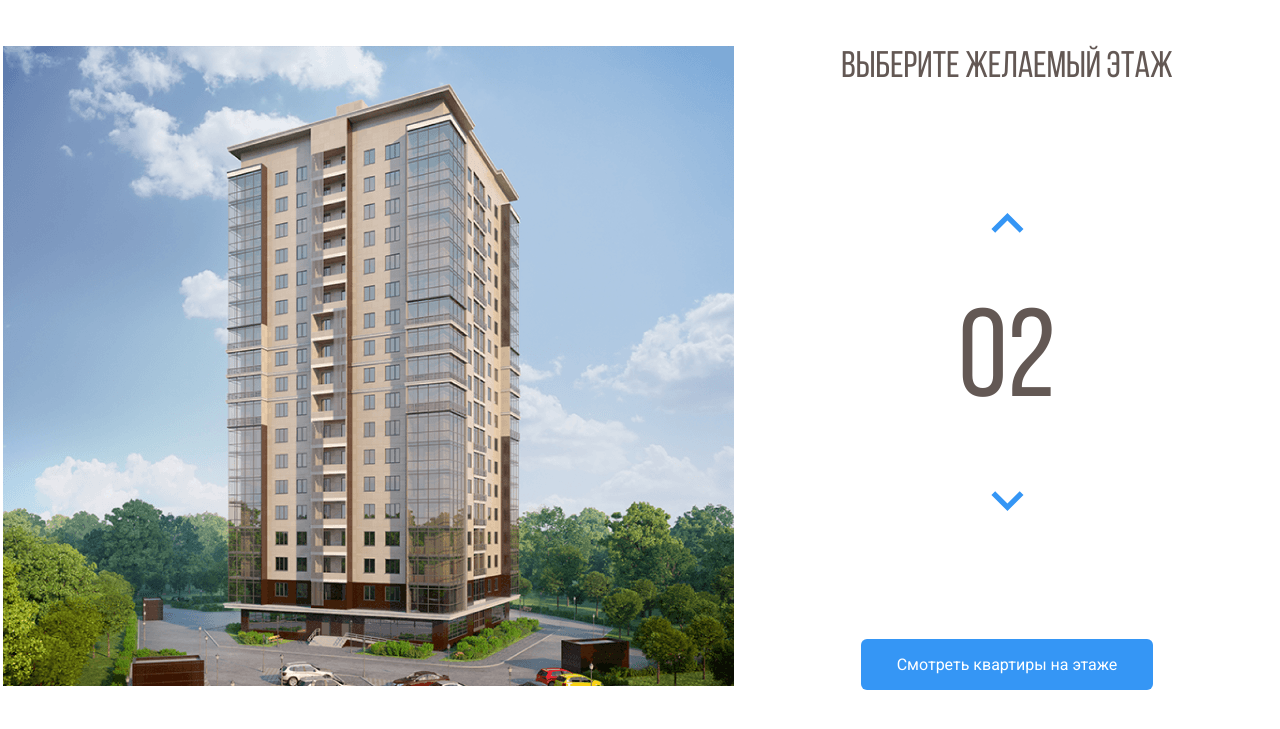
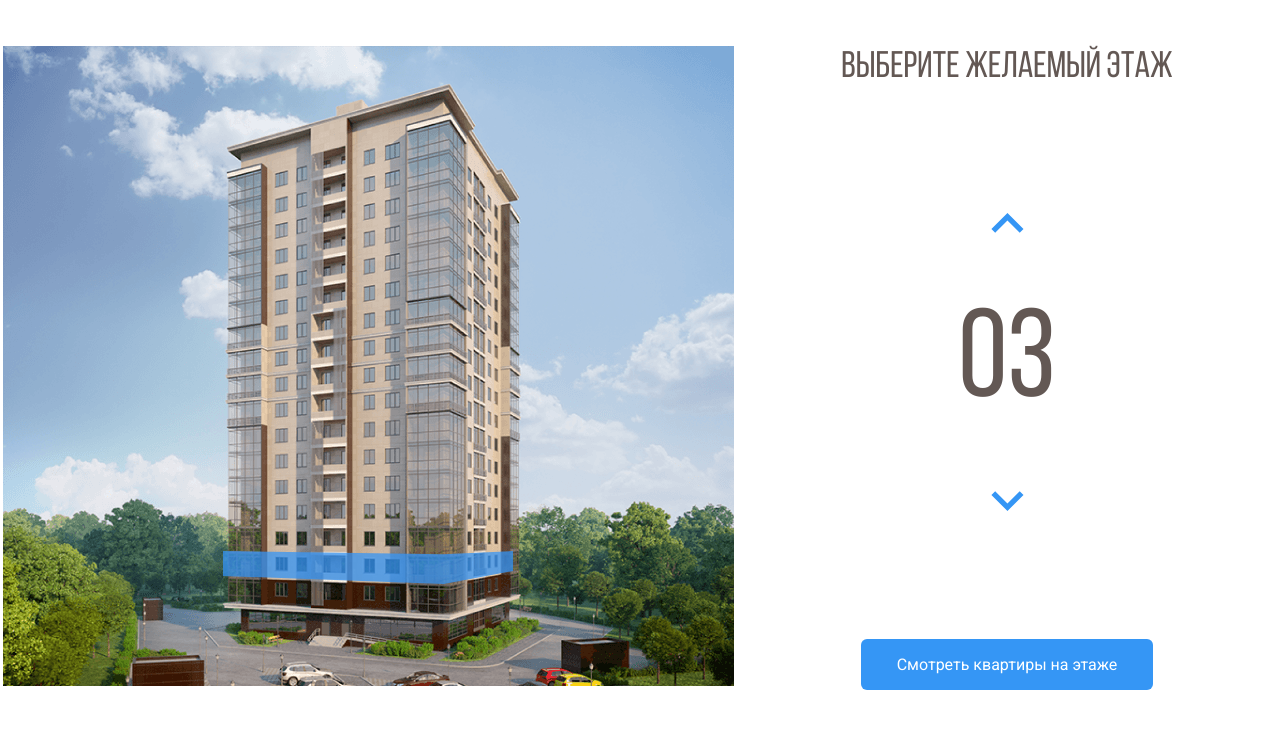
Before and after one commit to mariiazhits/Melody, a plain HTML site: page index.html in a window 1280 px wide. Both pictures are taken after a click on the button 1007 px from the left and 292 px from the top of the page. Shown: the part 67-796 px from the top of the page. Drawn offline with nearby package versions, Linux system fonts and the light colour scheme.

Commit message:
Add files via upload

```diff
--- a/css/style.css
+++ b/css/style.css
@@ -85,6 +85,10 @@
   cursor: pointer;
 }
 
+path.current-floor {
+  opacity: 1;
+}
+
 .main-info {
   flex-grow: 1;
   text-align: center;
--- a/index.html
+++ b/index.html
@@ -46,26 +46,24 @@
       <svg class="home-image" width="734" height="640" viewBox="0 0 734 640" fill="none" xmlns="http://www.w3.org/2000/svg"
         xmlns:xlink="http://www.w3.org/1999/xlink">
         <image id="image0" width="740" height="640" href="img/home.png" />
-        <path d="M222 531L442.8 539L512 525.3V547L443.5 566.7L222 555.7V531Z" fill="#3595F6" fill-opacity="0.75" />
-        <path d="M223 530V505L443.3 508.3L513 505V525L443.7 538L223 530Z" fill="#3595F6" fill-opacity="0.75" />
-        <path d="M223 504V479H444H513V502L445 509L223 504Z" fill="#3595F6" fill-opacity="0.75" />
-        <path d="M223 480V455L444.3 451.3L512 458V480H444" fill="#3595F6" fill-opacity="0.75" />
-        <path d="M223 454V428L444.5 424.7L513 435.7V457L444 450.3L223 454Z" fill="#3595F6" fill-opacity="0.75" />
-        <path d="M222 427V403.3L443 391L514 414V435.3L443 423L222 427Z" fill="#3595F6" fill-opacity="0.75" />
-        <path d="M222 405V380L444.2 363.7L514 392.3V413L443.7 391.3L222 405Z" fill="#3595F6" fill-opacity="0.75" />
-        <path d="M222 380V355L444.5 334.7L514 371.3V392L442 363.3L222 380Z" fill="#3595F6" fill-opacity="0.75" />
-        <path d="M222 354V330L445 305.3L514 349.3V371L444.7 333L222 354Z" fill="#3595F6" fill-opacity="0.75" />
-        <path d="M222 329V305L444.5 276.3L514 327.3V348L443.7 305.7L222 329Z" fill="#3595F6" fill-opacity="0.75" />
-        <path d="M221 305V281L443.3 248L514 307.3V327L444 276.3L221 305Z" fill="#3595F6" fill-opacity="0.75" />
-        <path d="M222 280V256L443.2 221L513 285V306L444.3 247.7L222 280Z" fill="#3595F6" fill-opacity="0.75" />
-        <path d="M222 256V231L444.3 193L513 263.3V284L444 220L222 256Z" fill="#3595F6" fill-opacity="0.75" />
-        <path d="M222 230V205L442.8 161.3L513 240.3V263L444 189.7L222 230Z" fill="#3595F6" fill-opacity="0.75" />
-        <path d="M223 206V181L443 133L513 218V241L442.3 161.7L223 206Z" fill="#3595F6" fill-opacity="0.75" />
-        <path d="M222 181V156L441.8 104L513 196.3V219L443.3 132.7L222 181Z" fill="#3595F6" fill-opacity="0.75" />
-        <path d="M222 156V130L444 73.3L513 175V196L443.7 104.3L222 156Z" fill="#3595F6" fill-opacity="0.75" />
+        <path data-floor="02" d="M222 531L442.8 539L512 525.3V547L443.5 566.7L222 555.7V531Z" fill="#3595F6" fill-opacity="0.75" />
+        <path data-floor="03" d="M223 530V505L443.3 508.3L513 505V525L443.7 538L223 530Z" fill="#3595F6" fill-opacity="0.75" />
+        <path data-floor="04" d="M223 504V479H444H513V502L445 509L223 504Z" fill="#3595F6" fill-opacity="0.75" />
+        <path data-floor="05" d="M223 480V455L444.3 451.3L512 458V480H444" fill="#3595F6" fill-opacity="0.75" />
+        <path data-floor="06" d="M223 454V428L444.5 424.7L513 435.7V457L444 450.3L223 454Z" fill="#3595F6" fill-opacity="0.75" />
+        <path data-floor="07" d="M222 427V403.3L443 391L514 414V435.3L443 423L222 427Z" fill="#3595F6" fill-opacity="0.75" />
+        <path data-floor="08" d="M222 405V380L444.2 363.7L514 392.3V413L443.7 391.3L222 405Z" fill="#3595F6" fill-opacity="0.75" />
+        <path data-floor="09" d="M222 380V355L444.5 334.7L514 371.3V392L442 363.3L222 380Z" fill="#3595F6" fill-opacity="0.75" />
+        <path data-floor="10" d="M222 354V330L445 305.3L514 349.3V371L444.7 333L222 354Z" fill="#3595F6" fill-opacity="0.75" />
+        <path data-floor="11" d="M222 329V305L444.5 276.3L514 327.3V348L443.7 305.7L222 329Z" fill="#3595F6" fill-opacity="0.75" />
+        <path data-floor="12" d="M221 305V281L443.3 248L514 307.3V327L444 276.3L221 305Z" fill="#3595F6" fill-opacity="0.75" />
+        <path data-floor="13" d="M222 280V256L443.2 221L513 285V306L444.3 247.7L222 280Z" fill="#3595F6" fill-opacity="0.75" />
+        <path data-floor="14" d="M222 256V231L444.3 193L513 263.3V284L444 220L222 256Z" fill="#3595F6" fill-opacity="0.75" />
+        <path data-floor="15" d="M222 230V205L442.8 161.3L513 240.3V263L444 189.7L222 230Z" fill="#3595F6" fill-opacity="0.75" />
+        <path data-floor="16" d="M223 206V181L443 133L513 218V241L442.3 161.7L223 206Z" fill="#3595F6" fill-opacity="0.75" />
+        <path data-floor="17" d="M222 181V156L441.8 104L513 196.3V219L443.3 132.7L222 181Z" fill="#3595F6" fill-opacity="0.75" />
+        <path data-floor="18" d="M222 156V130L444 73.3L513 175V196L443.7 104.3L222 156Z" fill="#3595F6" fill-opacity="0.75" />
       </svg>
-
-
     </div>
     <!-- /.main-image -->
     <div class="main-info">
@@ -86,4 +84,7 @@
   </main>
   <!-- /.main -->
 </body>
+<script src="https://code.jquery.com/jquery-3.6.0.min.js"
+  integrity="sha256-/xUj+3OJU5yExlq6GSYGSHk7tPXikynS7ogEvDej/m4=" crossorigin="anonymous"></script>
+  <script src="js/main.js"></script>
 </html>
--- /dev/null
+++ b/js/main.js
@@ -0,0 +1,34 @@
+$(document).ready(function () {
+  var currentFloor = 02;
+  var floorPath = $(".home-image path")
+  var counterUp = $(".counter-up");
+  var counterDown = $(".counter-down");
+
+  //Значение счетчика этажей при наведении на картинку
+  floorPath.on("mouseover", function(){
+    floorPath.removeClass("current-floor");
+    currentFloor = $(this).attr("data-floor");
+    $(".counter").text(currentFloor);
+  });
+
+  //Значение счетчика при нажатии кнопки "вверх" и подсветка выбранного этажа
+  counterUp.on("click", function(){
+    if (currentFloor < 18) {
+      currentFloor++;
+      usCurrentFloor = currentFloor.toLocaleString("en-US", { minimumIntegerDigits: 2, useGrouping: false});
+      $(".counter").text(usCurrentFloor);
+      floorPath.removeClass("current-floor");
+      $(`[data-floor=${usCurrentFloor}]`).toggleClass("current-floor");
+    }
+  });
+//Значение счетчика при нажатии кнопки "вниз" и подсветка выбранного этажа
+  counterDown.on("click", function(){
+    if (currentFloor > 2) {
+      currentFloor--;
+      usCurrentFloor = currentFloor.toLocaleString("en-US", { minimumIntegerDigits: 2, useGrouping: false});
+      $(".counter").text(usCurrentFloor);
+      floorPath.removeClass("current-floor");
+      $(`[data-floor=${usCurrentFloor}]`).toggleClass("current-floor");
+    }
+  });
+});
```
